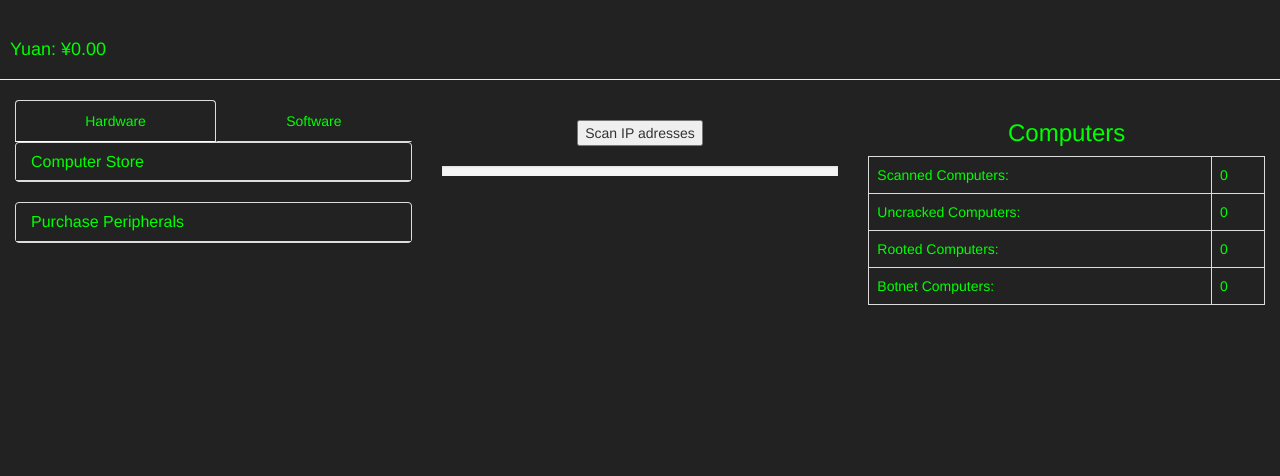
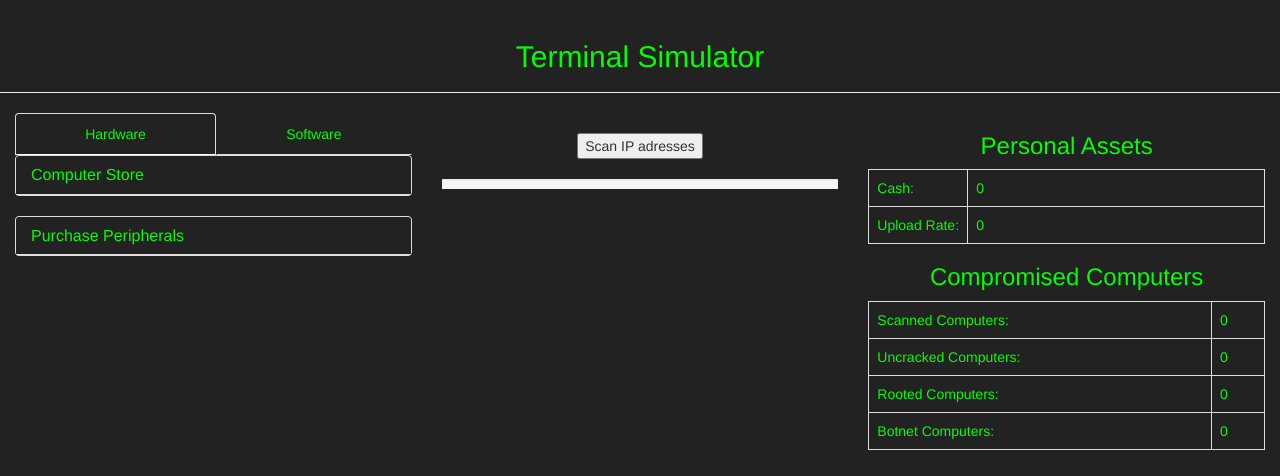
Before and after one commit to Yuanmann/HackYGen, a plain HTML site: page index.html in a window 1280 px wide. Drawn offline with nearby package versions, Linux system fonts and the light colour scheme.

Commit message:
added a title

```diff
--- a/index.html
+++ b/index.html
@@ -15,7 +15,7 @@
 <body>
 
 	<div class="page-header">
-  		<h4>&nbsp;&nbsp;Yuan: ¥0.00</h4>
+  		<h2 align="center">Terminal Simulator</h2>
 	</div>
 <div class="col-md-4">
     <!-- tabs -->
@@ -88,7 +88,19 @@
 
 
 	  <div class="col-md-4">
-	  	<h3 align="center">Computers</h3>
+	  	<h3 align="center">Personal Assets</h3>
+	  	<table class="table table-bordered">
+	  		<tr>
+	  			<td width="25%">Cash:</td>
+	  			<td id="scanned">0</td>
+	  		</tr>
+	  		<tr>
+	  			<td>Upload Rate:</td>
+	  			<td id="uncracked">0</td>
+	  		</tr>
+	  	</table>
+
+	  	<h3 align="center">Compromised Computers</h3>
 	  	<table class="table table-bordered">
 	  		<tr>
 	  			<td>Scanned Computers:</td>
@@ -106,8 +118,6 @@
 	  			<td>Botnet Computers:</td>
 	  			<td id="botnet">0</td>
 	  		</tr>
-
-
 	  	</table>
 	  </div>
 
```
